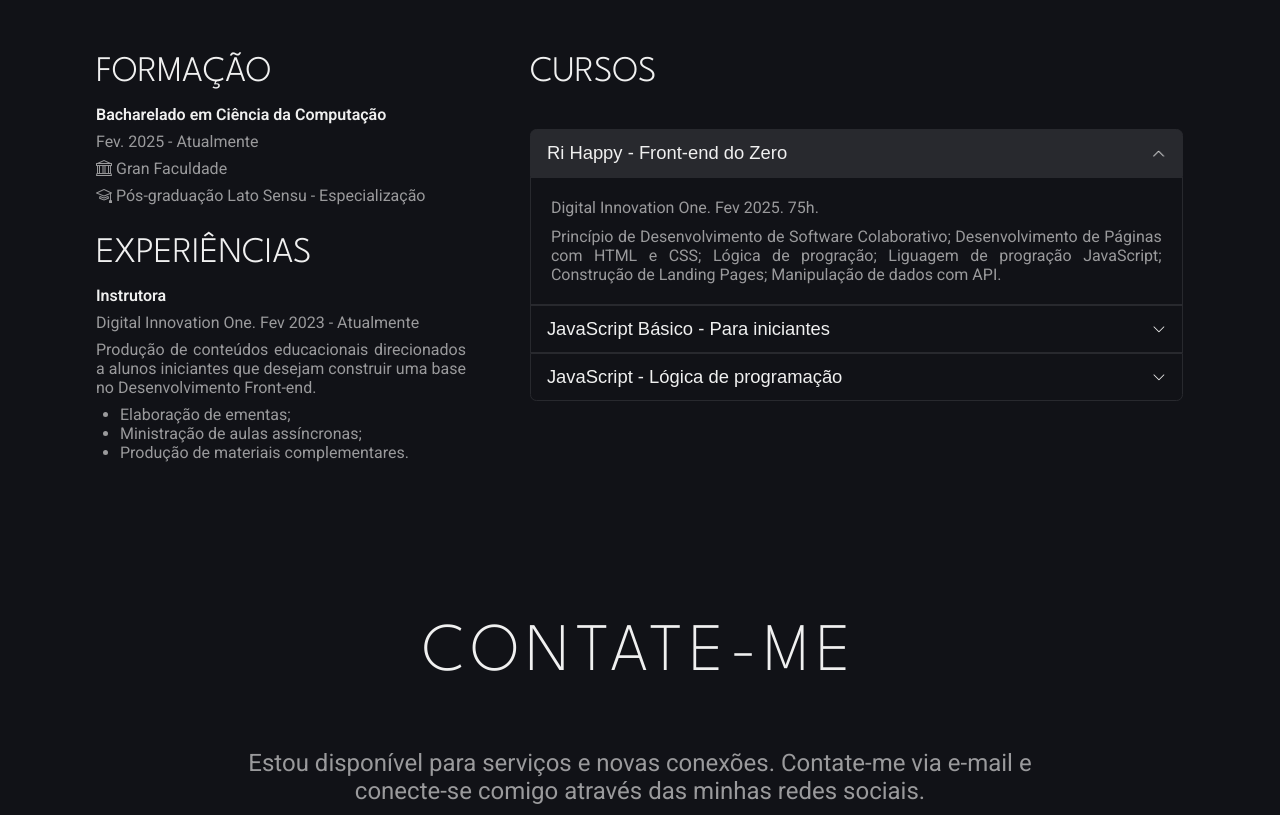
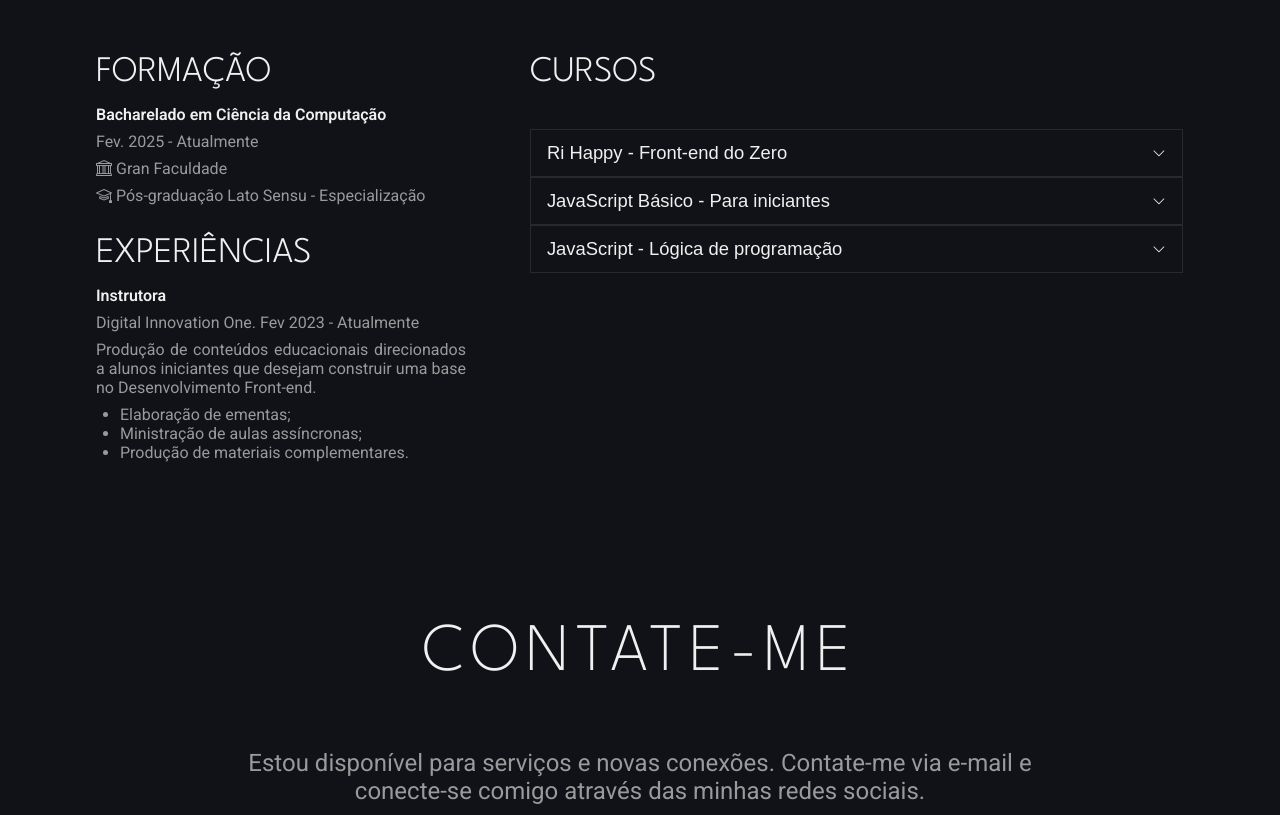
Before and after one commit to LeandroDevLab/leandrodevlab.github.io, a plain HTML site: page index.html in a window 1280 px wide. Shown: the part 5160-5975 px from the top of the page. Drawn offline with nearby package versions, Linux system fonts and the light colour scheme.

Commit message:
feat: adicionando os cursos e informações dinamicamente pegando do Object, simulando JSON

```diff
--- a/assets/js/script.js
+++ b/assets/js/script.js
@@ -1,3 +1,49 @@
+/* Simulando pegar informações de uma JSON */
+/* Foi adicionado em cima para que os códigos e funções abaixo pudessem ler o document após ser criado primeiro */
+
+const cursosJSON = [
+    {
+        "titleCourse": "Ri Happy - Front-end do Zero",
+        "localDate": "Digital Innovation One. Fev 2025. 75h.",
+        "information": "Princípio de Desenvolvimento de Software Colaborativo; Desenvolvimento de Páginas com HTML e CSS; Lógica de progração; Liguagem de progração JavaScript; Construção de Landing Pages; Manipulação de dados com API. "
+    },
+    {
+        "titleCourse": "JavaScript Básico - Para iniciantes",
+        "localDate": "Udemy - Criador: Luiz Otávio Miranda e Tales Calogi Malaquias. Mar 2025. 7h39min.",
+        "information": "Manipulação de variáveis; Objeto Math; Arrays; Function; Objetos."
+    },
+    {
+        "titleCourse": "JavaScript - Lógica de programação",
+        "localDate": "Udemy - Criador: Luiz Otávio Miranda e Tales Calogi Malaquias. Mar 2025. 9h08min.",
+        "information": "Sobre lógica; Extensões que utilizo no VSCode; Operadores de comparação; Operadores Lógicos; Avaliação de Curto-Circuito (Short-Circuit); if, else if e else; Modelo HTML e CSS; Operação ternária; Objeto Date; Switch/Case; Exercício com switch e date; Mais diferenças entre var e let/const; Atribuição via desestruturação (Objetos); For - Clássico - Estrutura de repetição; DOM e a árvore do DOM; For in - Estrutura de repetição; For of - Estrutura de repetição; Exercícios com NodeList (Browser); While e Do While - Estrutura de repetição; Break e Continue; Tratando e lançando erros (try, catch, throw); Tratando e lançando erros (try, catch, finally); setInterval e setTimeout."
+    }
+];
+
+const todosOsCursos = document.getElementById("accordion");
+
+cursosJSON.forEach(curso => {
+    const boxCourse = document.createElement("div");
+    boxCourse.innerHTML = `
+        <div class="accordion__item">
+            <button class="accordion__header">
+                <span>${curso.titleCourse}</span>
+                <i class="bi bi-chevron-down"></i>
+            </button>
+            <div class="accordion__body">
+                <p>
+                    ${curso.localDate}
+                </p>
+                <p>
+                    ${curso.information}
+                </p>
+            </div>
+        </div>
+    `;
+    todosOsCursos.appendChild(boxCourse);
+});
+
+/* Codificando */
+
 const toggleTheme = document.getElementById('toggleTheme');
 const rootHtml = document.documentElement // assistir os documentos da página como um todo
 
@@ -56,6 +102,8 @@ document.addEventListener('DOMContentLoaded', () => {
 });
 
 
+
+
 /*
 Dei pausa: como eu fiz
 const divIcone = document.querySelector('.header__toggle');
--- a/index.html
+++ b/index.html
@@ -441,52 +441,7 @@
             <div class="col2">
                 <h3>Cursos</h3>
                 <div id="accordion">
-                    <div class="accordion__item active">
-                        <button class="accordion__header start">
-                            <span>Ri Happy - Front-end do Zero</span>
-                            <i class="bi bi-chevron-down"></i>
-                        </button>
-                        <div class="accordion__body">
-                            <p>
-                            Digital Innovation One. Fev 2025. 75h.
-                            </p>
-                            <p>
-                            Princípio de Desenvolvimento de Software Colaborativo; Desenvolvimento de Páginas com HTML e CSS; Lógica de progração; Liguagem de progração JavaScript; Construção de Landing Pages; Manipulação de dados com API.
-                            </p>
-                        </div>
-                    </div>
-                    <div class="accordion__item">
-                        <button class="accordion__header">
-                            <span>JavaScript Básico - Para iniciantes</span>
-                            <i class="bi bi-chevron-down"></i>
-                        </button>
-                        <div class="accordion__body">
-                            <p>
-                                Udemy - Criador: Luiz Otávio Miranda e Tales Calogi Malaquias. Mar 2025. 7h39min.
-                            </p>
-                            <p>
-                                Manipulação de variáveis; Objeto Math; Arrays; Function; Objetos.
-                            </p>
-                        </div>
-                    </div>
-                    <div class="accordion__item">
-                    <button class="accordion__header end">
-                        <span>JavaScript - Lógica de programação</span>
-                        <i class="bi bi-chevron-down"></i>
-                    </button>
-                        <div class="accordion__body end">
-                            <p>
-                                Udemy - Criador: Luiz Otávio Miranda e Tales Calogi Malaquias. Mar 2025. 9h08min.
-                            </p>
-                            <p>
-                                Sobre lógica; Extensões que utilizo no VSCode; Operadores de comparação; Operadores Lógicos; Avaliação de Curto-Circuito (Short-Circuit);
-                                if, else if e else; Modelo HTML e CSS; Operação ternária; Objeto Date; Switch/Case; Exercício com switch e date; Mais diferenças entre var e let/const;
-                                Atribuição via desestruturação (Objetos); For - Clássico - Estrutura de repetição; DOM e a árvore do DOM; For in - Estrutura de repetição;
-                                For of - Estrutura de repetição; Exercícios com NodeList (Browser); While e Do While - Estrutura de repetição;
-                                Break e Continue; Tratando e lançando erros (try, catch, throw); Tratando e lançando erros (try, catch, finally); setInterval e setTimeout.
-                            </p>
-                        </div>
-                    </div>
+
                 </div>
             </div>
         </div>
```
